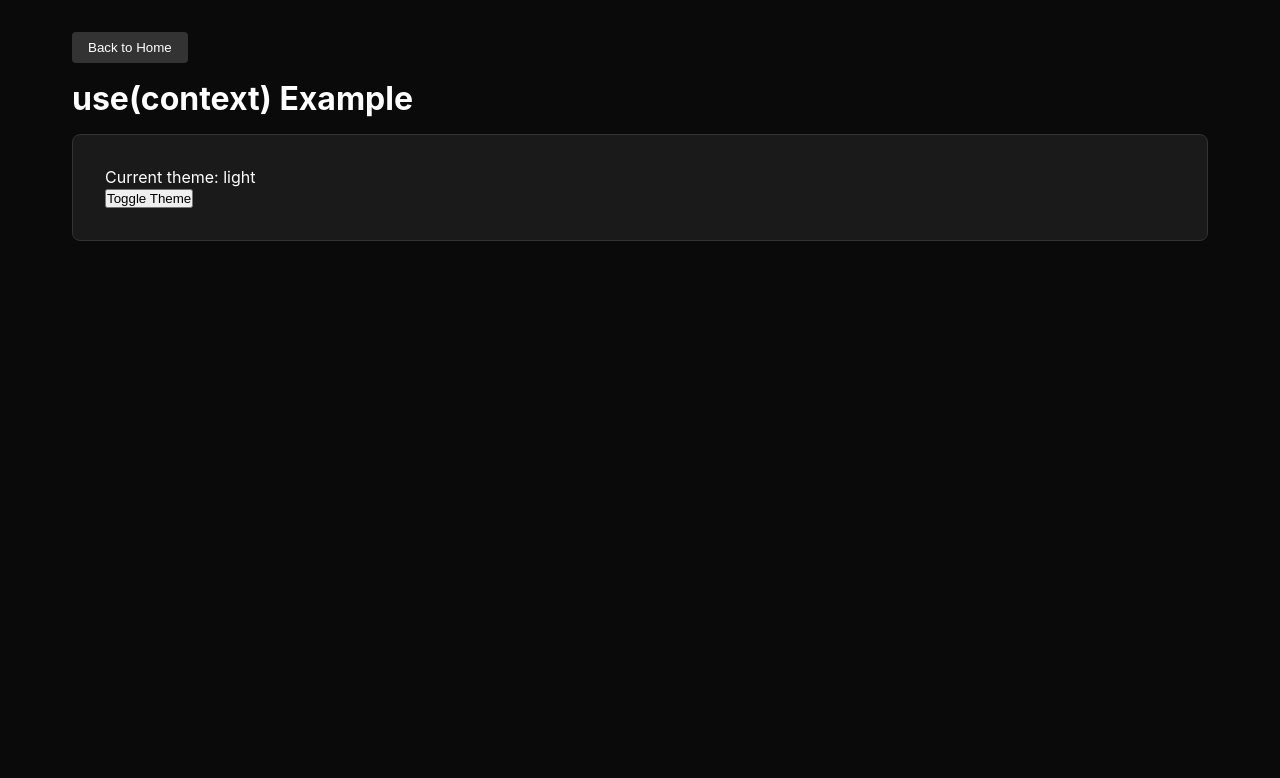
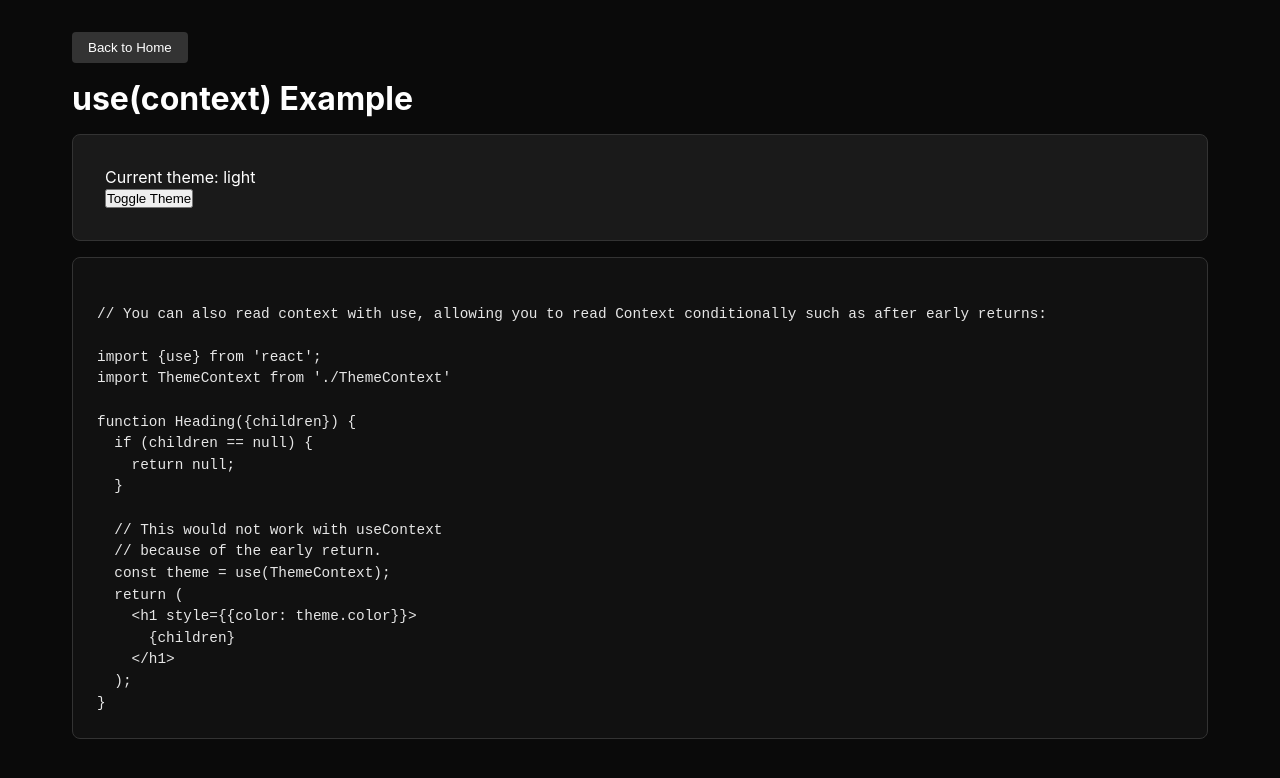
Before and after one commit to yusufisbilir/react-19-examples, a React (Vite) app: page /use-context in a window 1280 px wide. Shown: the top 778 px of the page. Built offline with nearby package versions, Linux system fonts and the light colour scheme; no server answers.

Commit message:
add example to useContext

```diff
--- a/src/pages/UseContextExample.jsx
+++ b/src/pages/UseContextExample.jsx
@@ -1,5 +1,5 @@
 import { createContext, use, useState } from 'react';
-import { Container, ExampleContainer } from '@/styles/theme';
+import { Container, ExampleContainer, CodeBlock } from '@/styles/theme';
 import { BackButton } from '@/components/BackButton';
 
 const ThemeContext = createContext('light');
@@ -11,6 +11,27 @@ function ThemeDisplay() {
 
 function UseContextExample() {
   const [theme, setTheme] = useState('light');
+  const codeExample = `
+// You can also read context with use, allowing you to read Context conditionally such as after early returns:
+
+import {use} from 'react';
+import ThemeContext from './ThemeContext'
+
+function Heading({children}) {
+  if (children == null) {
+    return null;
+  }
+
+  // This would not work with useContext
+  // because of the early return.
+  const theme = use(ThemeContext);
+  return (
+    <h1 style={{color: theme.color}}>
+      {children}
+    </h1>
+  );
+}
+`;
 
   return (
     <Container>
@@ -26,6 +47,9 @@ function UseContextExample() {
           </button>
         </ThemeContext.Provider>
       </ExampleContainer>
+      <CodeBlock>
+        <code>{codeExample}</code>
+      </CodeBlock>
     </Container>
   );
 }
```
